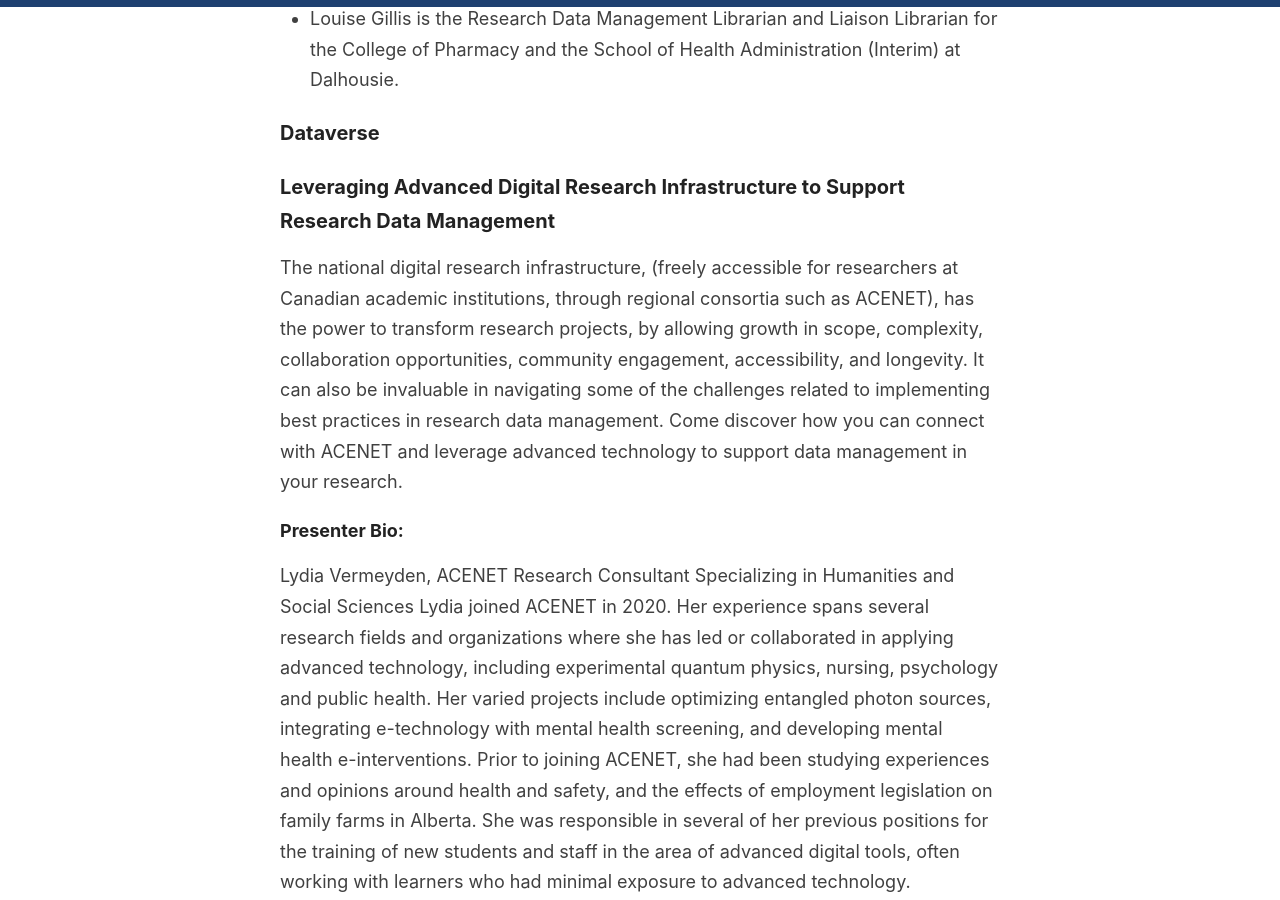
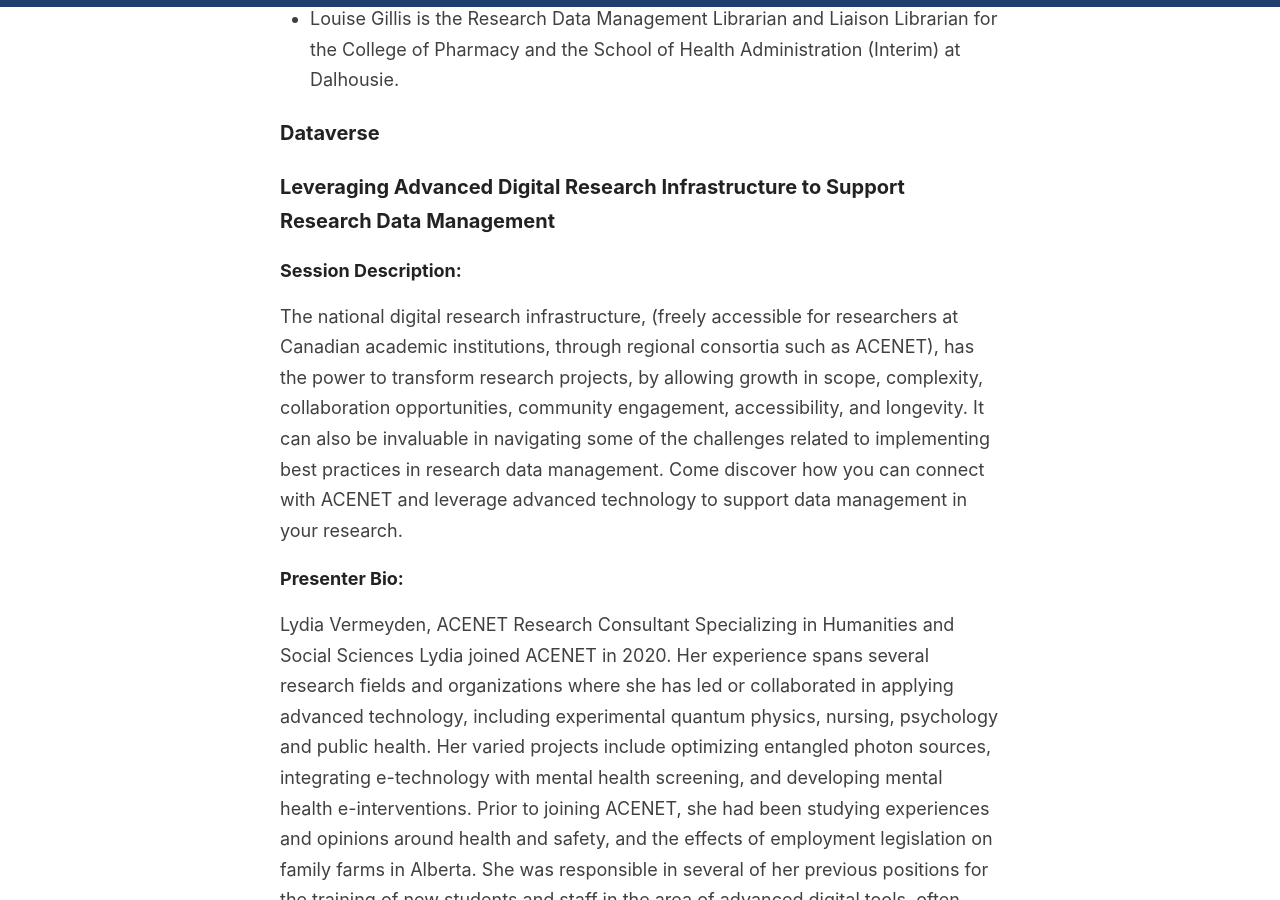
Before and after one commit to caul-dpsc/2021-rdm-series, a Jekyll site: the page built from _pages/index.md, in a window 1280 px wide and 900 px high, scrolled down 2507 px. Built offline with Jekyll 4.4.1, drawn with Linux system fonts in a browser that asks for light colours.

Commit message:
Update index.md

```diff
--- a/_pages/index.md
+++ b/_pages/index.md
@@ -55,6 +55,8 @@ Are you required to have a data management plan by your funder? Or are you part
 ### <a id="dataverse"></a>Dataverse
 
 ### <a id="cc"></a>Leveraging Advanced Digital Research Infrastructure to Support Research Data Management
+
+##### Session Description:
 The national digital research infrastructure, (freely accessible for researchers at Canadian academic institutions, through regional consortia such as  ACENET), has the power to transform research projects, by allowing growth in scope, complexity, collaboration opportunities, community engagement, accessibility, and longevity. It can also be invaluable in navigating some of the challenges related to implementing best practices in research data management. Come discover how you can connect with ACENET and leverage advanced technology to support data management in your research.
 
 ##### Presenter Bio:
```
